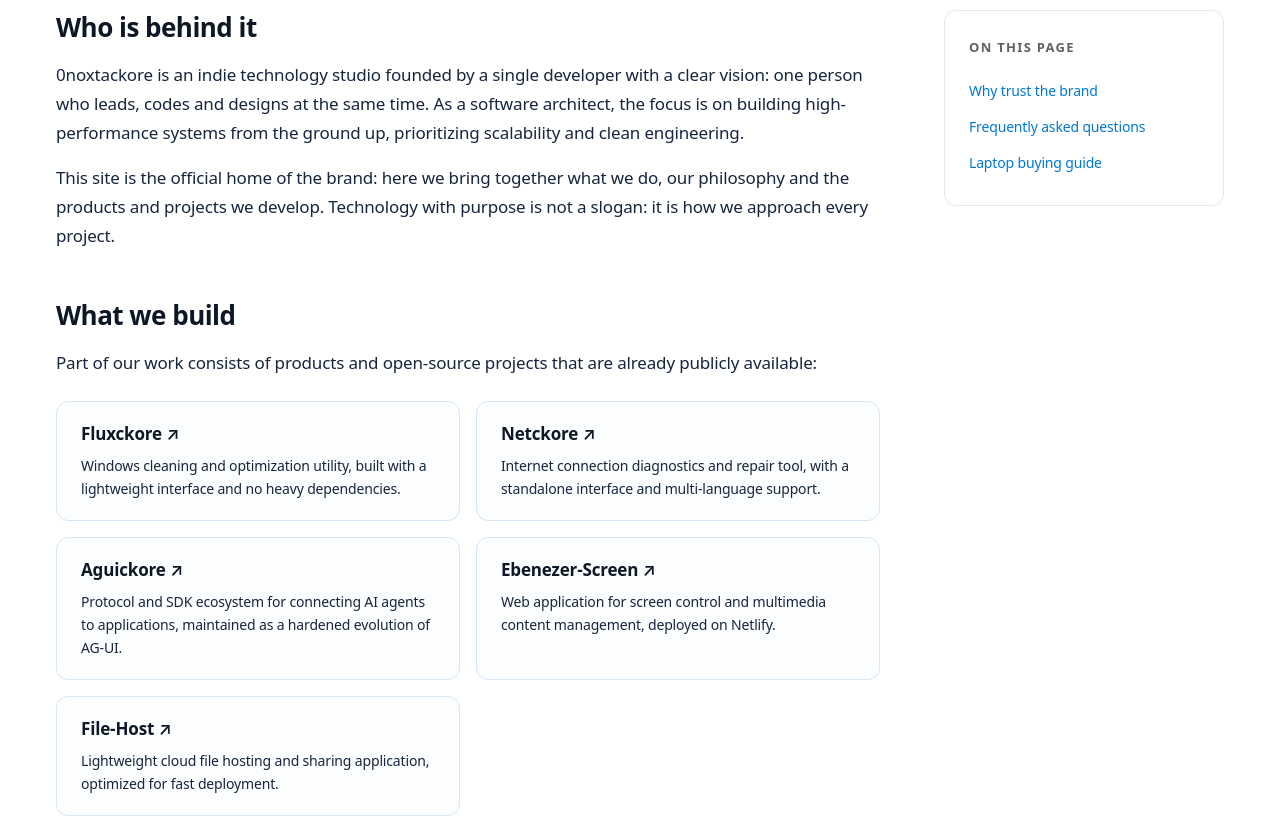
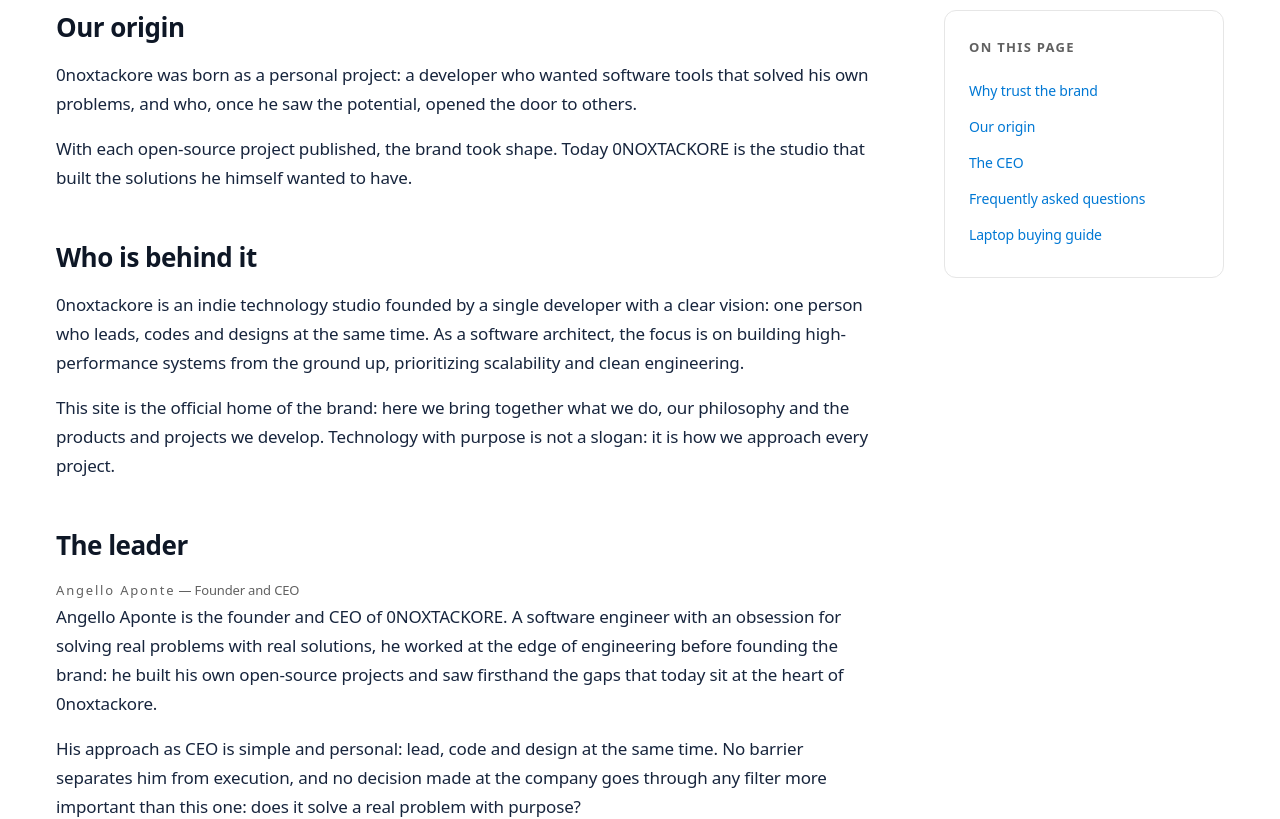
Before and after one commit to 0noxtackore/0noxtackore_site, a Next.js app: page /en/acerca in a window 1280 px wide. Shown: the part 480-1299 px from the top of the page. Built offline with nearby package versions, Linux system fonts and the light colour scheme.

Commit message:
feat: add CEO (Angello Aponte) and brand origin sections to /acerca

```diff
--- a/src/components/sites/0noxtackore/About.tsx
+++ b/src/components/sites/0noxtackore/About.tsx
@@ -33,6 +33,10 @@ export function About({ locale }: { locale: Locale }) {
       logo: `${content.baseUrl}/sites/0noxtackore/logo.webp`,
       foundingDate: "2026",
       areaServed: { "@type": "Place", name: "Global" },
+      founder: {
+        "@type": "Person",
+        name: about.ceoName,
+      },
       sameAs: officialLinks.map((l) => l.url),
     },
     inLanguage: locale,
@@ -77,10 +81,31 @@ export function About({ locale }: { locale: Locale }) {
 
       <div className={styles.guideLayout}>
         <main className={styles.guideMain}>
+          <section className={styles.guideSection} id="origen">
+            <h2 className={styles.guideH2}>{about.originTitle}</h2>
+            {about.originParagraphs.map((paragraph, index) => (
+              <p key={index} className={styles.guideP}>
+                {paragraph}
+              </p>
+            ))}
+          </section>
+
           <section className={styles.guideSection}>
             <h2 className={styles.guideH2}>{about.whoTitle}</h2>
             {about.whoParagraphs.map((paragraph) => (
               <p key={paragraph} className={styles.guideP}>
+                {paragraph}
+              </p>
+            ))}
+          </section>
+
+          <section className={styles.guideSection} id="ceo">
+            <h2 className={styles.guideH2}>{about.ceoTitle}</h2>
+            <p className={styles.guideMeta}>
+              <span className={styles.thinBrand}>{about.ceoName}</span> — {about.ceoRole}
+            </p>
+            {about.ceoParagraphs.map((paragraph, index) => (
+              <p key={index} className={styles.guideP}>
                 {paragraph}
               </p>
             ))}
--- a/src/components/sites/0noxtackore/content.ts
+++ b/src/components/sites/0noxtackore/content.ts
@@ -75,6 +75,12 @@ export type Content = {
       toc: { label: string; href: string }[];
       whoTitle: string;
       whoParagraphs: string[];
+      ceoTitle: string;
+      ceoName: string;
+      ceoRole: string;
+      ceoParagraphs: string[];
+      originTitle: string;
+      originParagraphs: string[];
       buildTitle: string;
       buildIntro: string;
       projects: { name: string; description: string; url: string }[];
@@ -391,6 +397,8 @@ const es: Content = {
       tocTitle: "En esta página",
       toc: [
         { label: "Por qué confiar en la marca", href: localizedHref("es", "/#confianza") },
+        { label: "Nuestro origen", href: localizedHref("es", "/acerca#origen") },
+        { label: "El CEO", href: localizedHref("es", "/acerca#ceo") },
         { label: "Preguntas frecuentes", href: localizedHref("es", "/#faq") },
         { label: "Guía para elegir una laptop", href: localizedHref("es", "/guia") },
       ],
@@ -398,6 +406,18 @@ const es: Content = {
       whoParagraphs: [
         "0noxtackore es un estudio tecnológico indie fundado por un único desarrollador con una visión clara: una persona que lidera, programa y diseña al mismo tiempo. Como arquitecto de software, el foco está en construir sistemas de alto rendimiento desde la base, priorizando la escalabilidad y una ingeniería limpia.",
         "Esta web es el hogar oficial de la marca: aquí reunimos lo que hacemos, nuestra filosofía y los productos y proyectos que desarrollamos. La tecnología con propósito no es un eslogan: es la forma en que abordamos cada proyecto.",
+      ],
+      ceoTitle: "El líder",
+      ceoName: "Angello Aponte",
+      ceoRole: "Fundador y CEO",
+      ceoParagraphs: [
+        "Angello Aponte es el fundador y CEO de 0NOXTACKORE. Ingeniero de software con una obsesión por resolver problemas reales con soluciones reales, antes de fundar la marca trabajó en el borde de la ingeniería: creó sus propios proyectos de código abierto y vivió de cerca las carencias que hoy son el corazón de 0noxtackore.",
+        "Su enfoque como CEO es claro y personal: liderar, programar y diseñar al mismo tiempo. Ninguna barrera lo separa de la ejecución, y ninguna decisión de la compañía pasa por un filtro más importante que este: ¿resuelve un problema real con propósito?",
+      ],
+      originTitle: "Nuestro origen",
+      originParagraphs: [
+        "0noxtackore nació como un proyecto personal: un desarrollador que quiso herramientas de software que resolvieran sus propios problemas, y que al ver el potencial abrió la puerta a otros.",
+        "Con cada proyecto open source publicado, la marca fue tomando forma. Hoy 0NOXTACKORE es el estudio que construyó las soluciones que él mismo quería tener.",
       ],
       buildTitle: "Qué construimos",
       buildIntro: "Parte de nuestro trabajo son productos y proyectos de código abierto que ya están disponibles públicamente:",
@@ -647,6 +667,8 @@ const en: Content = {
       tocTitle: "On this page",
       toc: [
         { label: "Why trust the brand", href: localizedHref("en", "/#confianza") },
+        { label: "Our origin", href: localizedHref("en", "/acerca#origen") },
+        { label: "The CEO", href: localizedHref("en", "/acerca#ceo") },
         { label: "Frequently asked questions", href: localizedHref("en", "/#faq") },
         { label: "Laptop buying guide", href: localizedHref("en", "/guia") },
       ],
@@ -654,6 +676,18 @@ const en: Content = {
       whoParagraphs: [
         "0noxtackore is an indie technology studio founded by a single developer with a clear vision: one person who leads, codes and designs at the same time. As a software architect, the focus is on building high-performance systems from the ground up, prioritizing scalability and clean engineering.",
         "This site is the official home of the brand: here we bring together what we do, our philosophy and the products and projects we develop. Technology with purpose is not a slogan: it is how we approach every project.",
+      ],
+      ceoTitle: "The leader",
+      ceoName: "Angello Aponte",
+      ceoRole: "Founder and CEO",
+      ceoParagraphs: [
+        "Angello Aponte is the founder and CEO of 0NOXTACKORE. A software engineer with an obsession for solving real problems with real solutions, he worked at the edge of engineering before founding the brand: he built his own open-source projects and saw firsthand the gaps that today sit at the heart of 0noxtackore.",
+        "His approach as CEO is simple and personal: lead, code and design at the same time. No barrier separates him from execution, and no decision made at the company goes through any filter more important than this one: does it solve a real problem with purpose?",
+      ],
+      originTitle: "Our origin",
+      originParagraphs: [
+        "0noxtackore was born as a personal project: a developer who wanted software tools that solved his own problems, and who, once he saw the potential, opened the door to others.",
+        "With each open-source project published, the brand took shape. Today 0NOXTACKORE is the studio that built the solutions he himself wanted to have.",
       ],
       buildTitle: "What we build",
       buildIntro: "Part of our work consists of products and open-source projects that are already publicly available:",
```
